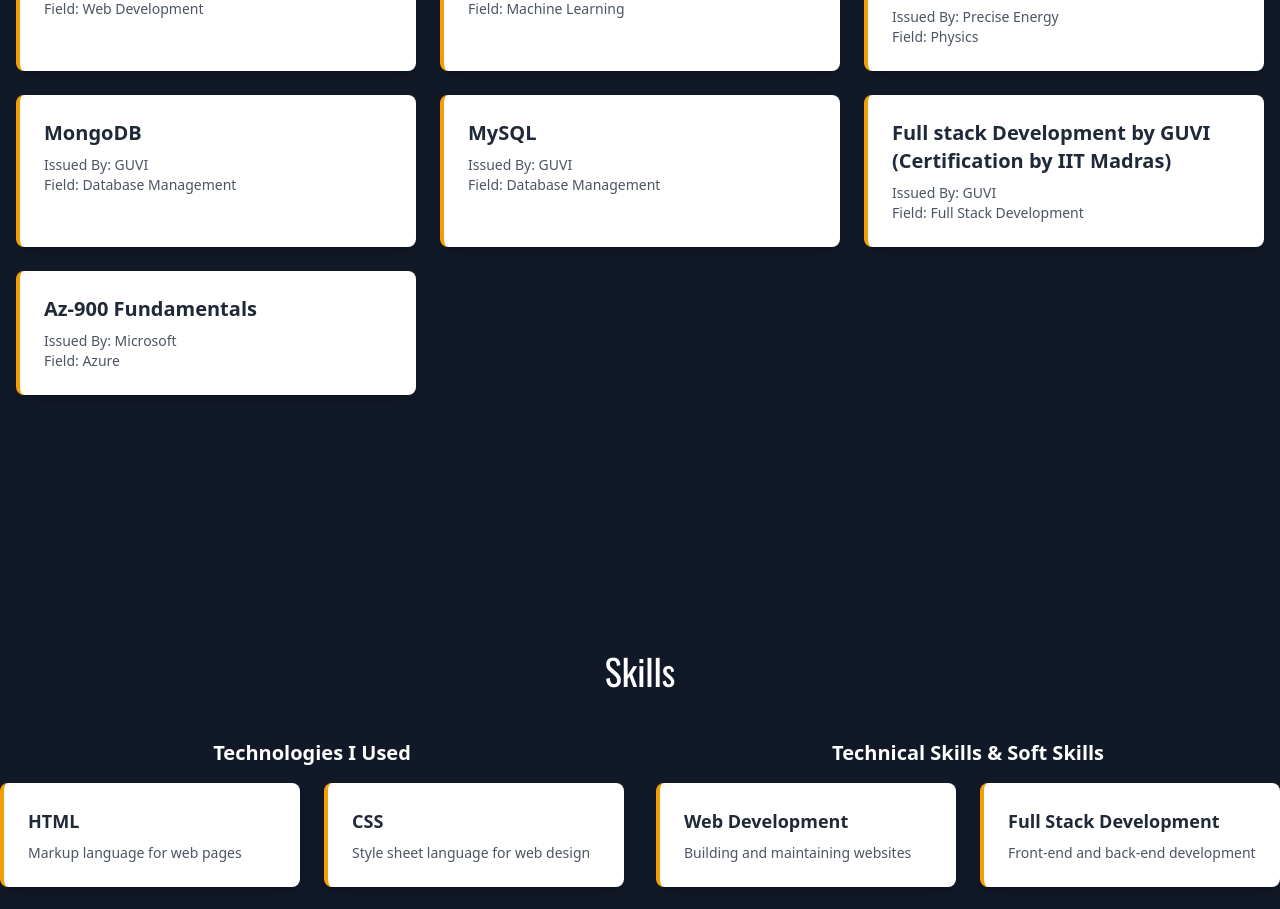
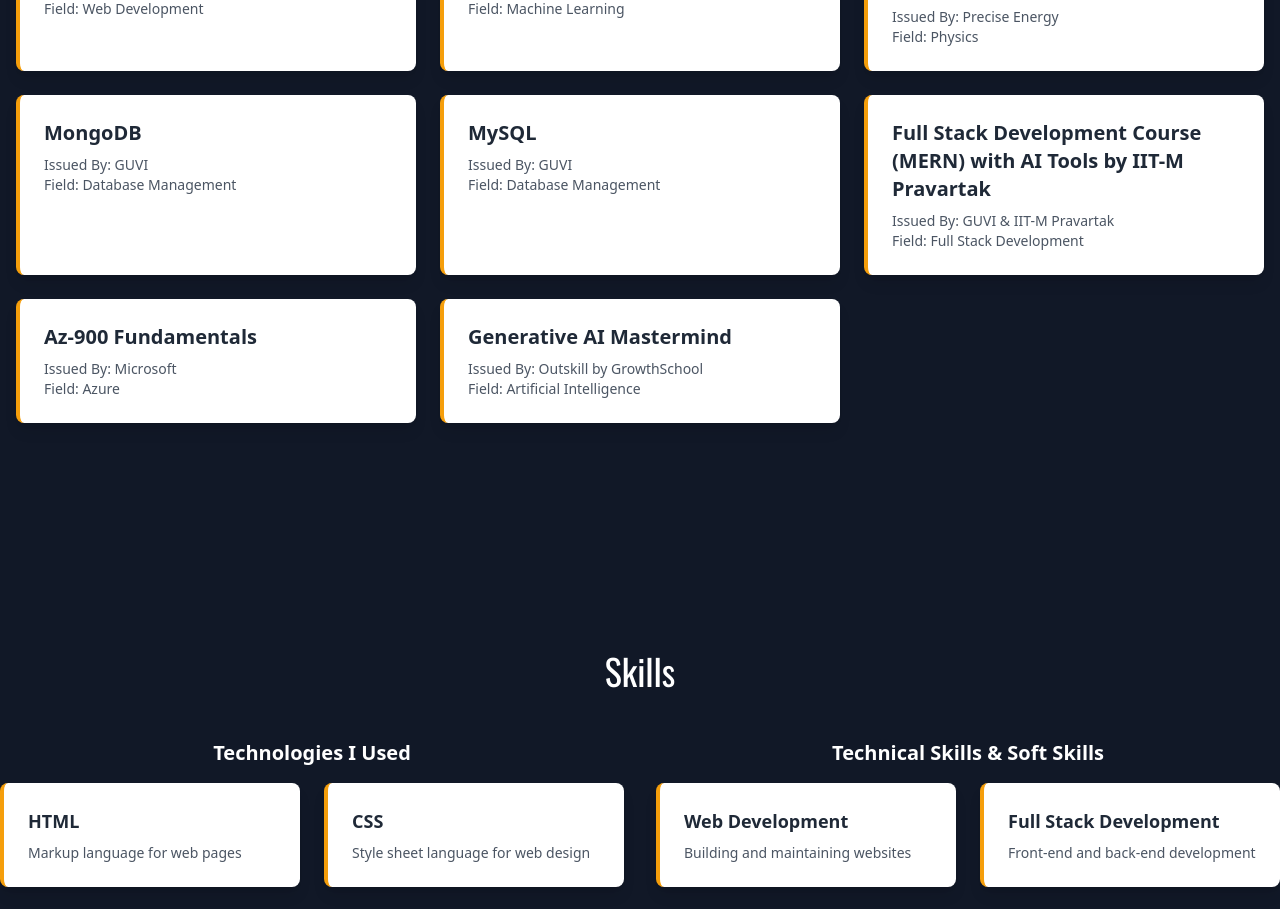
Before and after one commit to kvk1999/portfolio2, a React (Vite) app: page / in a window 1280 px wide. Shown: the part 2629-3538 px from the top of the page. Built offline with nearby package versions, Linux system fonts and the light colour scheme.

Commit message:
Update Certifications.jsx

```diff
--- a/src/components/Certifications.jsx
+++ b/src/components/Certifications.jsx
@@ -28,14 +28,19 @@ const Certifications = () => {
       field: "Database Management",
     },
     {
-      title: "Full stack Development by GUVI (Certification by IIT Madras)",
-      issuedBy: "GUVI",
+      title: "Full Stack Development Course (MERN) with AI Tools by IIT-M Pravartak",
+      issuedBy: "GUVI & IIT-M Pravartak",
       field: "Full Stack Development",
     },
     {
       title: "Az-900 Fundamentals",
       issuedBy: "Microsoft",
       field: "Azure",
+    },
+    {
+      title: "Generative AI Mastermind",
+      issuedBy: "Outskill by GrowthSchool",
+      field: "Artificial Intelligence",
     }
   ];
 
```
